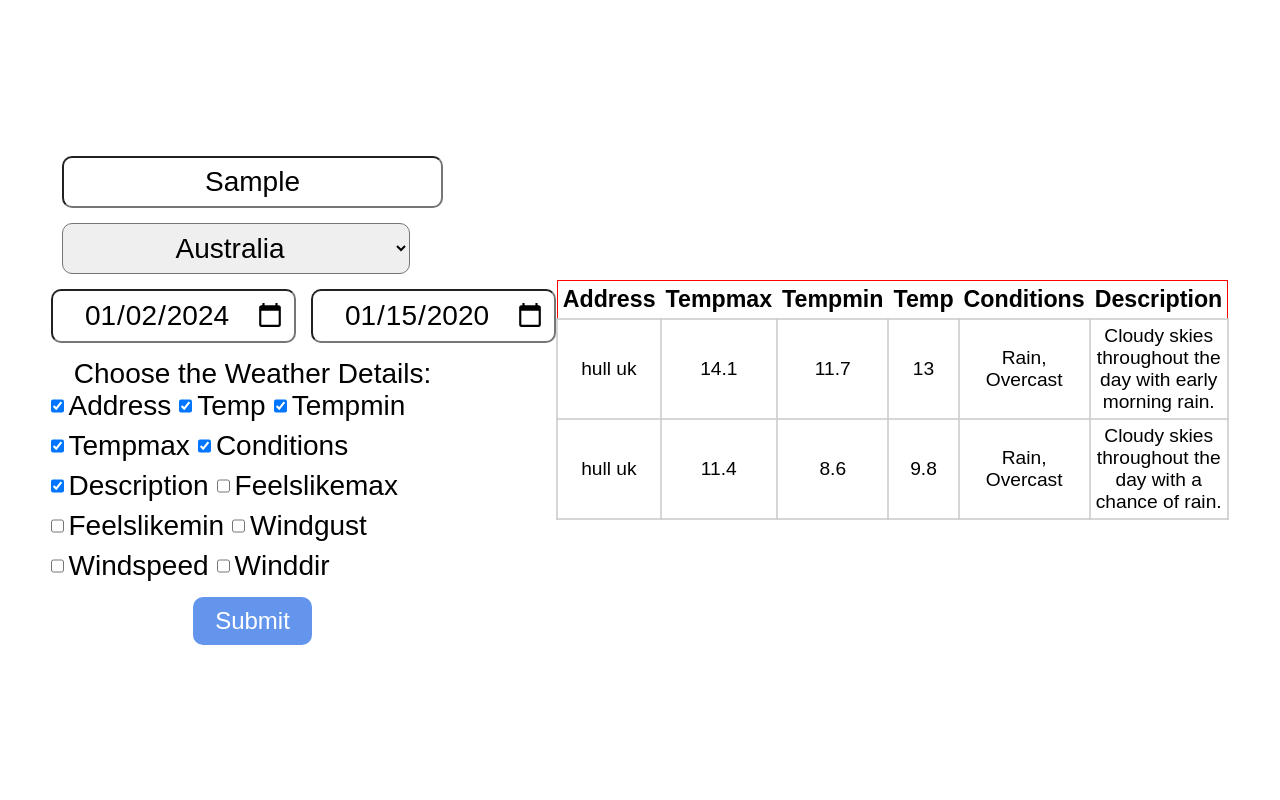
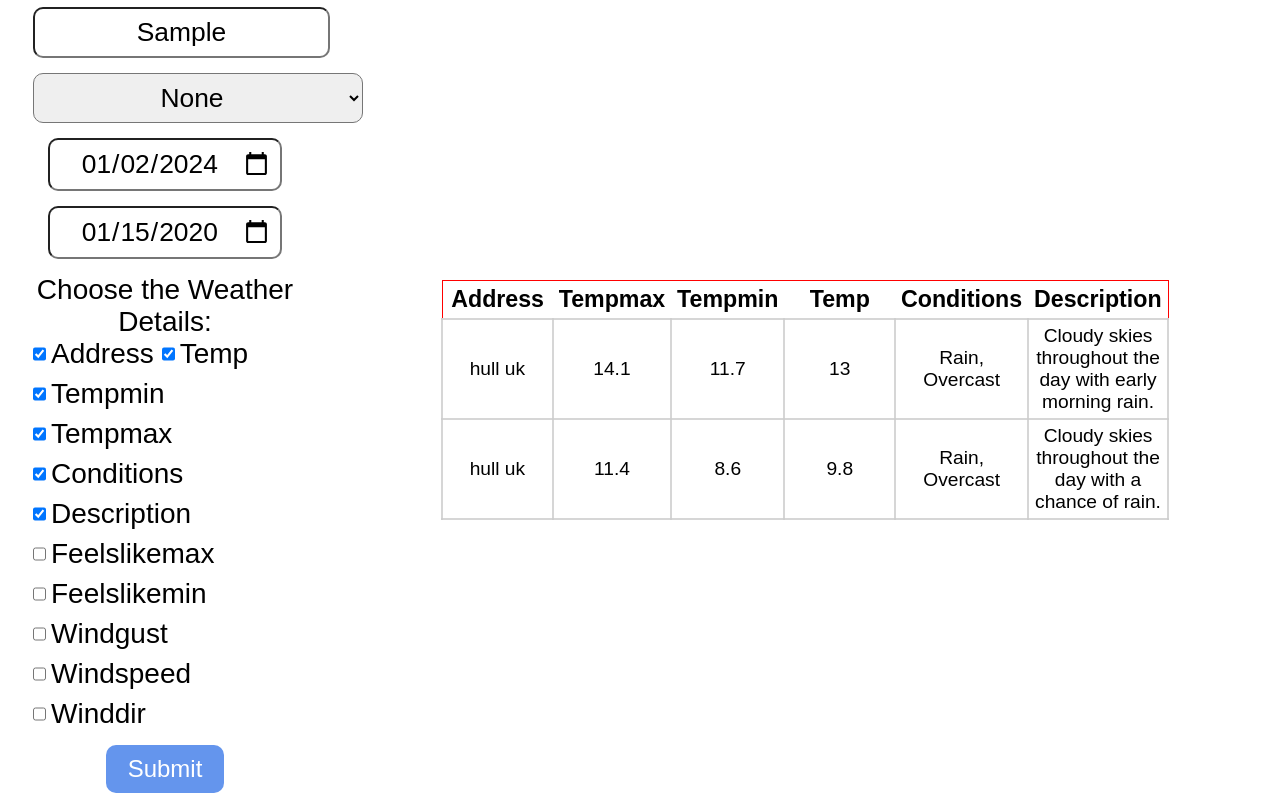
Before and after one commit to Ene-420/Weather-App, a website with bundled scripts: page dist/index.html in a window 1280 px wide. Both pictures are taken after typing "Sample", "2020-01-15" into the empty fields and a click on the button "Submit". Built offline with nearby package versions, Linux system fonts and the light colour scheme.

Commit message:
align date field

```diff
--- a/function/loader.js
+++ b/function/loader.js
@@ -39,7 +39,7 @@
     new Date().toISOString().substring(0, 10);
 
     endDate.setAttribute("type", "date");
-    endDate.setAttribute("name", "start-date");
+    endDate.setAttribute("name", "end-date");
     startDate.onchange = function () {
       endDate.setAttribute("min", startDate.value);
     };
@@ -60,6 +60,7 @@
       { country: "Germany", code: "DE" },
       { country: "United States of America", code: "US" },
       { country: "South Africa", code: "ZA" },
+      { country: "None", code: "None"},
     ];
 
     const sortedListed = countryCode.sort((a, b) => {
@@ -76,6 +77,9 @@
       const dropdownItem = document.createElement("option");
       dropdownItem.value = item.code;
       dropdownItem.textContent = item.country;
+      if (item.country === 'None') {
+        dropdownItem.selected = true
+      }
 
       dropDown.appendChild(dropdownItem);
     });
@@ -117,6 +121,7 @@
       //optionsLabel.appendChild(optionInput);
       optionsLabel.textContent = capitalizeFirstLetter(item);
 
+      optionsLabel.onclick = selectItem
       div.appendChild(optionInput);
       div.appendChild(optionsLabel)
 
@@ -142,6 +147,7 @@
       //optionsLabel.appendChild(optionInput);
       optionsLabel.textContent = capitalizeFirstLetter(item);
 
+      optionsLabel.onclick = selectItem
       div.appendChild(optionInput);
       div.appendChild(optionsLabel);
 
@@ -159,5 +165,16 @@
     return word.replace(`${word[0]}`, `${word[0].toUpperCase()}`);
   }
 
+  function selectItem(event) {
+    let siblingCheckBox = event.target.previousElementSibling
+
+    if (siblingCheckBox.checked) {
+      siblingCheckBox.checked = false;
+    }
+    else {
+      siblingCheckBox.checked = true
+    }
+  }
+
   return { render };
 };
--- a/function/makeTable.js
+++ b/function/makeTable.js
@@ -63,7 +63,7 @@
         table.appendChild(tableBody)
 
         return table;
-  }
+    }
 
     return {
         parseCSV,
--- a/src/script.js
+++ b/src/script.js
@@ -5,7 +5,7 @@
 import { bodyContent } from "../function/loader";
 
 const body = document.querySelector("body");
-const content = document.createElement('div')
+const content = document.createElement("div");
 
 content.classList.add("content");
 const contentBody = document.querySelector(".content");
@@ -15,7 +15,6 @@
 
 contentTable.classList.add("content-table");
 contentForm.classList.add("content-form");
-
 
 const info = new Weather("hull", "uk", "2023-12-24", "2023-12-25");
 const elements = [
@@ -39,13 +38,31 @@
 contentTable.appendChild(tableBody);
 contentForm.appendChild(bodyContent().render());
 //body.appendChild(tableBody);
-content.appendChild(contentForm)
+content.appendChild(contentForm);
 body.appendChild(content);
 
 const submitBtn = document.querySelector(".submit-button");
+const countryNameField = document.querySelector("#country-field");
+const countryOption = document.querySelector("select");
+const datesOptions = document.querySelectorAll('input[type ="date"]');
+const weatherOptions = document.querySelectorAll('input[name ="weather-options"]:checked');
 
 submitBtn.onclick = function (event) {
-  event.preventDefault()
+  let weatherValues = []
+  let dateValues = []
+
+  datesOptions.forEach(item => {
+    dateValues.push(item.value)
+  })
+
+  weatherOptions.forEach(item => {
+    weatherValues.push(item.value)
+  })
+  console.log(countryNameField.value)
+  console.log(countryOption.value);
+  console.log(dateValues);
+  console.log(weatherValues);
+  event.preventDefault();
   displayTable();
   content.appendChild(contentTable);
 };
--- a/src/style.css
+++ b/src/style.css
@@ -20,6 +20,8 @@
 }
 
 .content-table{
+    padding: 10px;
+    margin: 10px;
     grid-column: start-end/end;
 }
 
@@ -27,6 +29,7 @@
     grid-column: start/start-end;
 }
 table{
+    padding: 10px;
     margin: 0 auto;
     border: 1px solid #ff0000;
     font-size: 1rem;
@@ -70,6 +73,7 @@
     margin: 0 auto;
     justify-content: center;
     align-self:flex-start ;
+    flex-wrap: wrap;
 }
 
 .form-div{
@@ -77,8 +81,12 @@
     align-items: flex-start;
 }
 
+.form-div input, .form-div select{
+    width: 90%;
+}
+
 .form-div input, .form-div select, .date-div input{
-    font-size: 1.75em;
+    font-size: 1.65em;
     border-radius: 10px;
     text-align: center;
     padding: 8px;
```
Also changed, not shown: dist/main.js.
